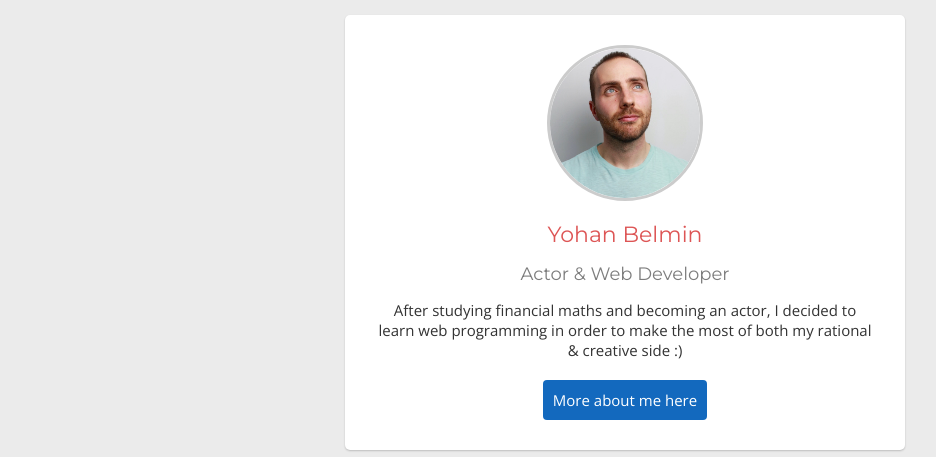
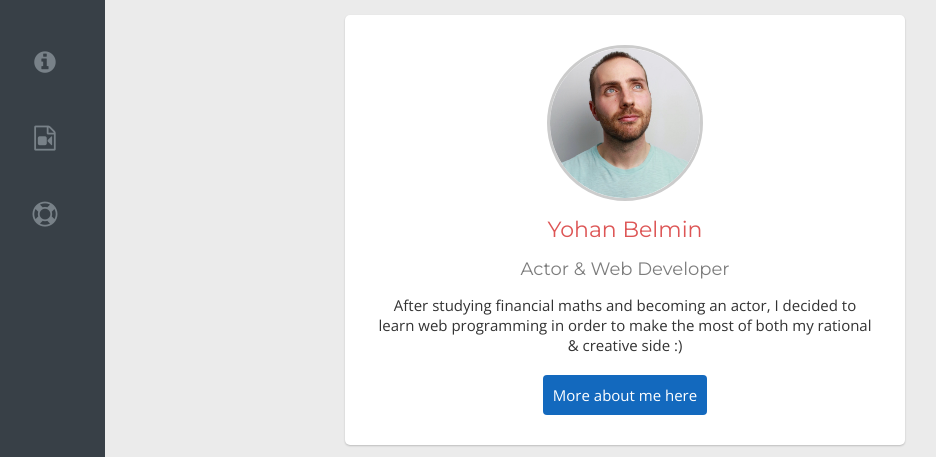
Before and after one commit to ybelmin/profile, a plain HTML site: page index.html in a window 1280 px wide. Shown: the top 457 px of the page, without its empty margins (15-951 px from the left). Drawn offline with nearby package versions, Linux system fonts and the light colour scheme.

Commit message:
My Profile Page Updated

```diff
--- a/index.html
+++ b/index.html
@@ -1,17 +1,39 @@
-<!DOCTYPE html>
 <html>
+  <head>
+    <meta charset="utf-8">
+    <title>Basic info</title>
 
-<head>
-  <meta charset="utf-8"></meta>
+    <!-- Google fonts -->
+    <link rel="stylesheet" href="http://fonts.googleapis.com/css?family=Open+Sans:400,300,700|Montserrat:400,700">
+
+    <!-- Fontawesome -->
+    <link href="http://maxcdn.bootstrapcdn.com/font-awesome/4.2.0/css/font-awesome.min.css" rel="stylesheet">
+
+    <!-- Your style -->
     <link rel="stylesheet" href="style.css">
-  <link rel="stylesheet" href="http://fonts.googleapis.com/css?family=Open+Sans:400,300,700|Montserrat:400,700">
-  <link rel="stylesheet" href="https://maxcdn.bootstrapcdn.com/font-awesome/4.6.1/css/font-awesome.min.css">
-  <title>MY MAIN TITLE</title>
   </head>
-
   <body>
-
-  <div class="card-layout">
+    <div id="sidebar">
+      <ul>
+        <li>
+          <a href="#summary">
+            <i class="fa fa-info-circle"></i>
+          </a>
+        </li>
+        <li>
+          <a href="#favorite-movies">
+            <i class="fa fa-file-video-o"></i>
+          </a>
+        </li>
+        <li>
+          <a href="#footer">
+            <i class="fa fa-life-ring"></i>
+          </a>
+        </li>
+      </ul>
+    </div>
+    <div id="content">
+      <div id="summary" class="card-layout">
         <img src="images/square_profile_image.jpg" class="img-round" alt="yohan belmin profile picture">
         <h1>Yohan Belmin</h1>
         <h2>Actor & Web Developer</h2>
@@ -48,7 +70,7 @@
         </ul>
       </div>
 
-  <div class="card-layout">
+      <div id="favorite-movies" class="card-layout">
         <table>
          <caption><hr><h2>My top 3 movies:</h2> <hr></caption>
           <tbody>
@@ -83,11 +105,10 @@
         </table>
       </div>
 
-  <div class="card-layout">
+      <div id="footer" class="card-layout">
         <h2>About this page</h2>
           <p>This page has been coded during the <a href="http://lewagon.org/program" target="_blank">FullStack program @LeWagon</a>. That was probably the best experience of my entire life.</p>
       </div>
-
+    </div>
   </body>
-
 </html>
--- a/style.css
+++ b/style.css
@@ -108,3 +108,38 @@ caption {
 .btn-blue:hover {
   background-color: #999999;
 }
+
+#sidebar {
+  background-color: #384047;
+  position: fixed;
+  left: 0px;
+  top: 0px;
+  bottom: 0px;
+  width: 120px;
+  text-align: center;
+}
+#page-content {
+  margin-left: 300px;
+}
+
+#sidebar li {
+  display: list-item;
+  margin-top: 50px;
+  margin-bottom: 50px;
+  padding: 0;
+}
+
+#sidebar ul {
+  list-style: none;
+  padding-left: 0px;
+}
+
+#sidebar a {
+  text-decoration: none;
+  font-size: 25px;
+  color: #788188;
+}
+
+#sidebar a:hover  {
+  color: white;
+}
```
Lines whose indentation alone changed are shown as unchanged.
